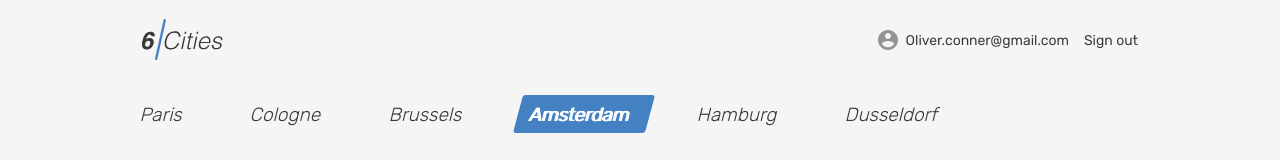
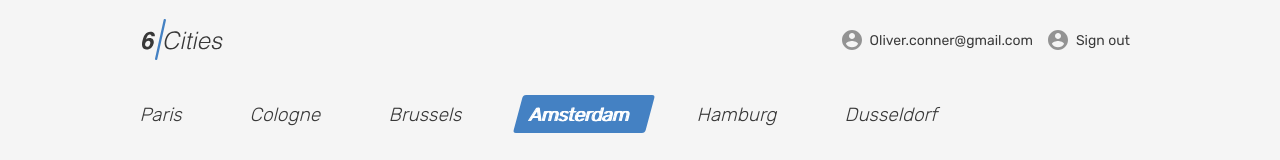
Before and after one commit to aleksem07/six-cities, a React (Create React App) app: page / in a window 1280 px wide. Shown: the top 160 px of the page. Built offline with nearby package versions, Linux system fonts and the light colour scheme.

Commit message:
feat: add user-menu component

```diff
--- a/src/components/header/header.tsx
+++ b/src/components/header/header.tsx
@@ -1,8 +1,10 @@
 import { Link } from 'react-router-dom';
 import { AppRoute } from '../../const';
 import { Logo } from '../logo/logo';
+import { HeaderProps } from './header.types';
+import { UserMenu } from '../user-menu/user-menu';
 
-function Header (): JSX.Element {
+function Header ({authStatus}: HeaderProps): JSX.Element {
   return (
     <header className="header">
       <div className="container">
@@ -12,22 +14,7 @@ function Header (): JSX.Element {
               <Logo width="81" height="41" />
             </Link>
           </div>
-          <nav className="header__nav">
-            <ul className="header__nav-list">
-              <li className="header__nav-item user">
-                <a className="header__nav-link header__nav-link--profile" href="/">
-                  <div className="header__avatar-wrapper user__avatar-wrapper">
-                  </div>
-                  <span className="header__user-name user__name">Oliver.conner@gmail.com</span>
-                </a>
-              </li>
-              <li className="header__nav-item">
-                <a className="header__nav-link" href="/">
-                  <span className="header__signout">Sign out</span>
-                </a>
-              </li>
-            </ul>
-          </nav>
+          <UserMenu authStatus={authStatus} />
         </div>
       </div>
     </header>
--- /dev/null
+++ b/src/components/header/header.types.ts
@@ -0,0 +1,5 @@
+import { AuthStatus } from '../../const';
+
+export type HeaderProps = {
+  authStatus: AuthStatus;
+}
--- a/src/components/layout/layout.tsx
+++ b/src/components/layout/layout.tsx
@@ -1,10 +1,11 @@
 import { Outlet } from 'react-router-dom';
 import Header from '../header/header';
 import Footer from '../footer/footer';
+import { AuthStatus } from '../../const';
 
 const Layout = (): JSX.Element => (
   <div className='page page--gray page--main'>
-    <Header />
+    <Header authStatus={AuthStatus.Auth} />
     <Outlet />
     <Footer />
   </div>
--- a/src/components/offer-card/offer-card.tsx
+++ b/src/components/offer-card/offer-card.tsx
@@ -1,34 +1,37 @@
 import { SyntheticEvent, useState } from 'react';
 import { OfferCardProps } from './offer-card.types';
 import { Link } from 'react-router-dom';
-import { AppRoute } from '../../const';
+import { AppRoute, OfferCardType } from '../../const';
 
 const calcRating = (rating: number): number => {
   const MAX_RATING = 5;
   return rating * 100 / MAX_RATING;
 };
 
-export const OfferCard = ({offer, onOfferHover}: OfferCardProps): JSX.Element => {
+export const OfferCard = ({offer, onOfferHover, cardType = OfferCardType.Cities}: OfferCardProps): JSX.Element => {
   const [isOfferFavorite, setIsOfferFavorite] = useState(offer.isFavorite);
   const handleFavoriteClick = (evt: SyntheticEvent) => {
     evt.preventDefault();
 
     setIsOfferFavorite((prevIsOfferFavorite) => !prevIsOfferFavorite);
   };
+  const cardTypeClassName = cardType === OfferCardType.Cities ?
+    OfferCardType.Cities :
+    OfferCardType.Favorites;
 
   return (
 
-    <article className="cities__place-card place-card" onMouseOver={() => onOfferHover(offer.id)}>
+    <article className={`${cardTypeClassName}__card place-card`} onMouseOver={() => onOfferHover(offer.id)}>
       {offer.isPremium && (
         <div className="place-card__mark">
           <span>Premium</span>
         </div> )}
-      <div className="cities__image-wrapper place-card__image-wrapper">
+      <div className={`${cardTypeClassName}__image-wrapper place-card__image-wrapper`}>
         <a href="/">
           <img className="place-card__image" src={offer.previewImage} width="260" height="200" alt="Place img" />
         </a>
       </div>
-      <div className="place-card__info">
+      <div className={`${cardTypeClassName}__card-info place-card__info`}>
         <div className="place-card__price-wrapper">
           <div className="place-card__price">
             <b className="place-card__price-value">&euro;{offer.price}</b>
--- a/src/components/offer-card/offer-card.types.ts
+++ b/src/components/offer-card/offer-card.types.ts
@@ -3,4 +3,5 @@ import { Offer } from '../../mocks/offers.types';
 export type OfferCardProps = {
   offer: Offer;
   onOfferHover: (offerId: string) => void;
+  cardType?: string;
 }
--- /dev/null
+++ b/src/components/user-menu/user-menu.tsx
@@ -0,0 +1,36 @@
+import { Link } from 'react-router-dom';
+import { AppRoute } from '../../const';
+import { UserMenuProps } from './user-menu.types';
+import { AuthStatus } from '../../const';
+
+export const UserMenu = ({authStatus}: UserMenuProps): JSX.Element => {
+  const userInfo =
+  authStatus === AuthStatus.Auth ? (
+    <Link className="header__nav-link header__nav-link--profile" to={AppRoute.Favorites}>
+      <div className="header__avatar-wrapper user__avatar-wrapper">
+      </div>
+      <span className="header__user-name user__name">Oliver.conner@gmail.com</span>
+    </Link>
+  ) : (
+    <Link className="header__nav-link header__nav-link--profile" to={AppRoute.Login}>
+      <div className="header__avatar-wrapper user__avatar-wrapper"></div>
+      <span className="header__login">Sign in</span>
+    </Link>
+  );
+
+  const userStatus = authStatus === AuthStatus.Auth ? (
+    <Link className="header__nav-link header__nav-link--profile" to={AppRoute.Root}>
+      <div className="header__avatar-wrapper user__avatar-wrapper"></div>
+      <span className="header__login">Sign out</span>
+    </Link>
+  ) : null;
+
+  return (
+    <nav className="header__nav">
+      <ul className="header__nav-list">
+        <li className="header__nav-item user">{userInfo}</li>
+        <li className="header__nav-item">{userStatus}</li>
+      </ul>
+    </nav>
+  );
+};
--- /dev/null
+++ b/src/components/user-menu/user-menu.types.ts
@@ -0,0 +1,5 @@
+import { AuthStatus } from '../../const';
+
+export type UserMenuProps = {
+  authStatus: AuthStatus;
+}
--- a/src/const.ts
+++ b/src/const.ts
@@ -14,3 +14,8 @@ export enum AuthStatus {
   NoAuth = 'NO_AUTH',
   Unknown = 'UNKNOWN',
 }
+
+export enum OfferCardType {
+  Cities = 'cities',
+  Favorites = 'favorites',
+}
--- a/src/pages/favorites-page/favorites.tsx
+++ b/src/pages/favorites-page/favorites.tsx
@@ -3,6 +3,7 @@ const spanStyle = {
 };
 
 function Favorites (): JSX.Element {
+
   return (
     <main className="page__main page__main--favorites">
       <div className="page__favorites-container container">
```
Also changed, not shown: public/css/main.css, 1 other file (tests, documents, lock files or other folders).
